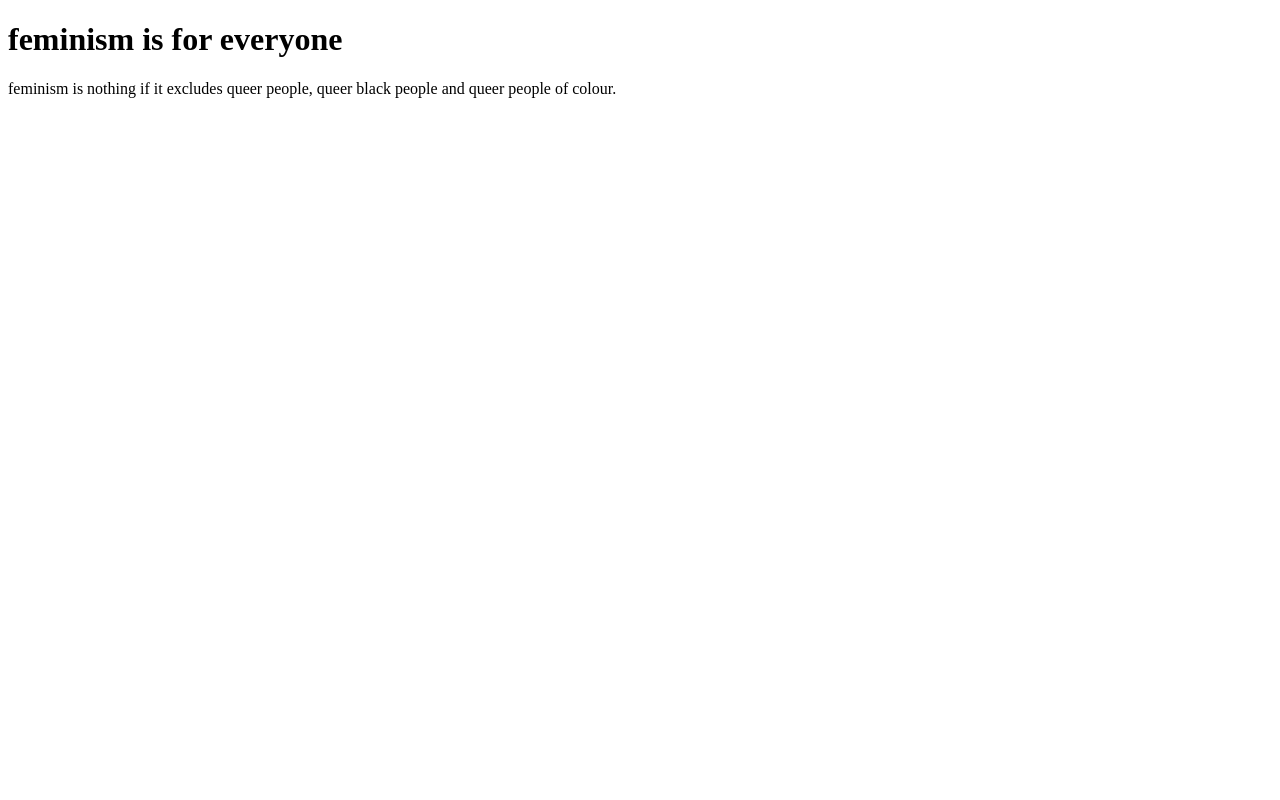
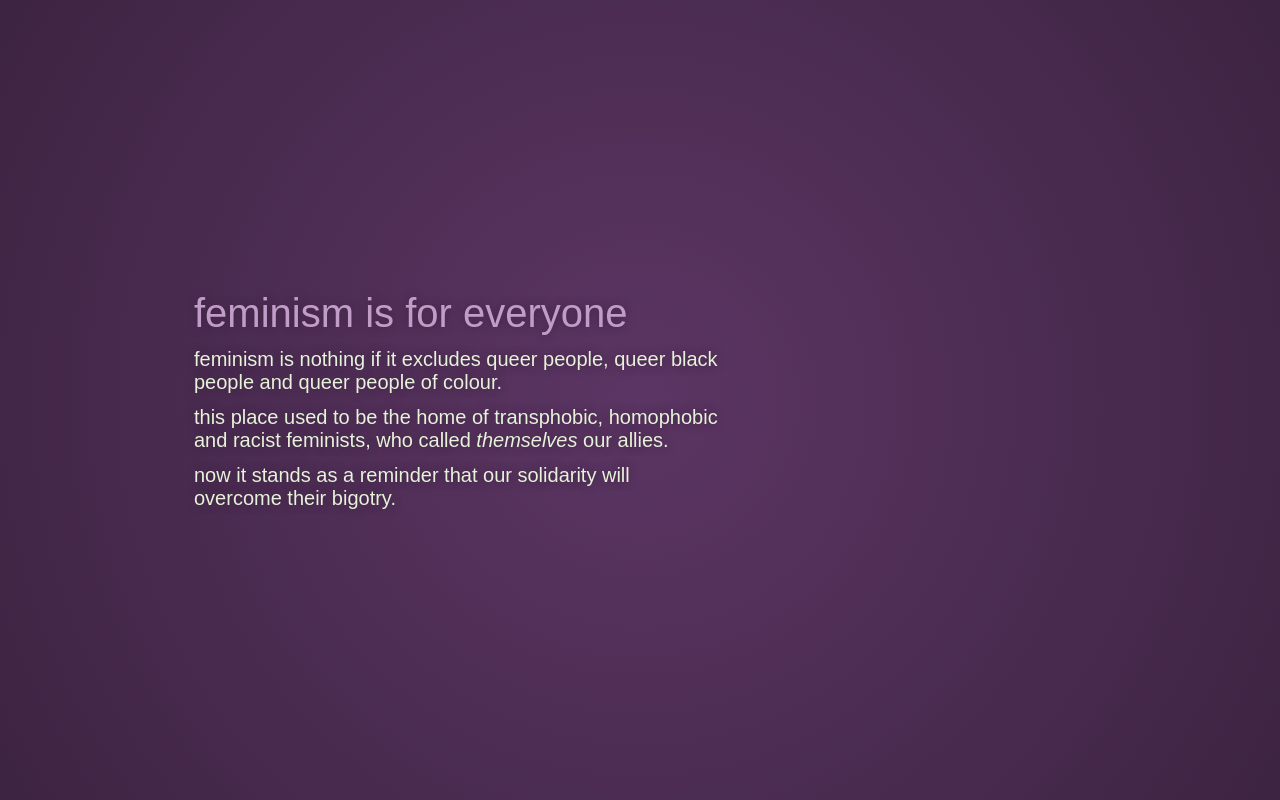
Before and after one commit to bunnegirl/feminism.lgbt, a plain HTML site: page index.html in a window 1280 px wide. Drawn offline with Linux system fonts and the light colour scheme.

Commit message:
Update index.html

```diff
--- a/index.html
+++ b/index.html
@@ -1,4 +1,43 @@
 <!doctype html>
 <title>feminism is for everyone</title>
+<style>
+    * {
+        margin: 0;
+        padding: 0;
+    }
+    html {
+        background: hsl(290, 30%, 30%) radial-gradient(circle at center, hsl(290, 30%, 30%), hsl(290, 30%, 20%));
+        color: hsl(90, 50%, 90%);
+        height: 100%;
+        text-shadow: 0 0 0.5rem hsl(290, 30%, 20%);
+    }
+    body {
+        align-content: center;
+        font-size: 1.25rem;
+        font-family: sans-serif;
+        display: grid;
+        gap: 0.75rem;
+        grid-template-columns: 1fr auto 3fr;
+        justify-items: center;
+        min-height: 100%;
+    }
+    body > * {
+        grid-column: 2;
+        width: 33rem;
+    }
+    h1 {
+        color: hsl(290, 30%, 70%);
+        font-size: 2.5rem;
+        font-weight: normal;
+    }
+    h2 {
+        color: hsl(290, 30%, 70%);
+        font-size: 1.5rem;
+        font-weight: normal;
+        margin: 1rem 0 0 0;
+    }
+</style>
 <h1>feminism is for everyone</h1>
 <p>feminism is nothing if it excludes queer people, queer black people and queer people of colour.</p>
+<p>this place used to be the home of transphobic, homophobic and racist feminists, who called <em>themselves</em> our allies.</p>
+<p>now it stands as a reminder that our solidarity will overcome their bigotry.</p>
```
